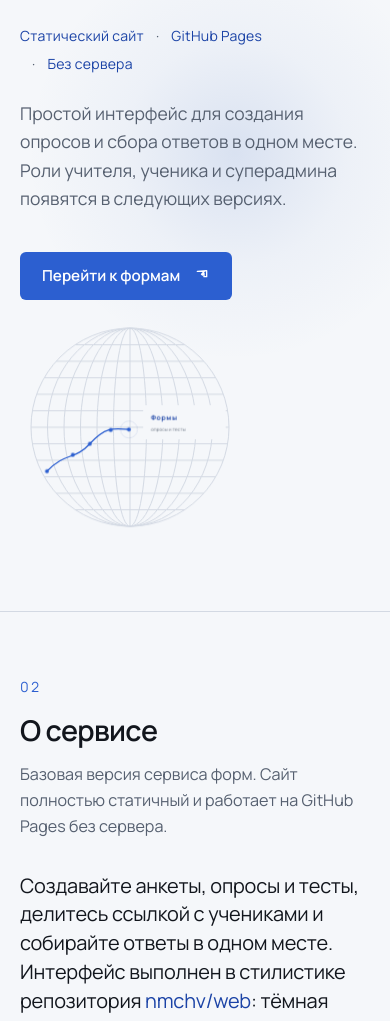
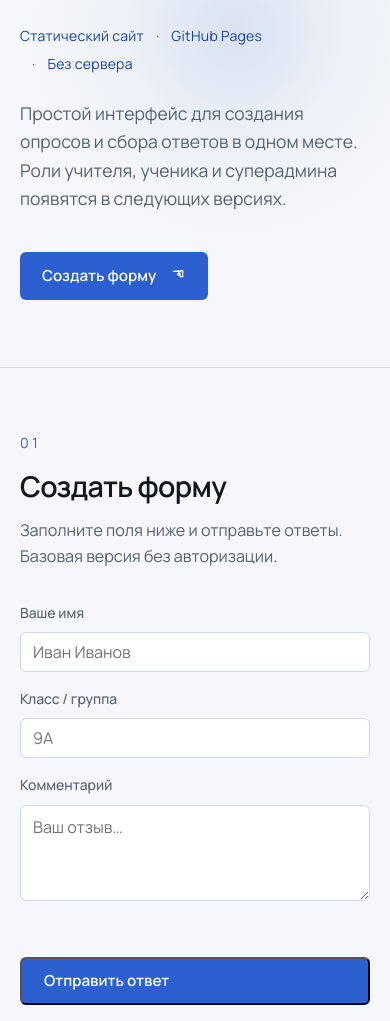
Before and after one commit to nmchv/forms, an Astro site: page / in a window 390 px wide. Shown: the part 365-1386 px from the top of the page. Built offline with nearby package versions, Linux system fonts and the light colour scheme; Astro itself is replaced by a stand-in of ours.

Commit message:
feat: обновить шапку, приветственный блок и подвал
- Шапка: навигация «Главная», «Создать», «Основной сайт», «Личный кабинет»
- Приветственный блок без глобуса (SVG удалён), новый Hero
- Раздел «Создать» с демо-формой (id=create)
- Подвал с брендом, навигацией и копирайтом

```diff
--- a/src/components/Footer.astro
+++ b/src/components/Footer.astro
@@ -3,7 +3,23 @@ interface Props {}
 ---
 <footer class="site-footer">
   <div class="container">
-    <p>© 2026 Сервис форм. Статический сайт на GitHub Pages.</p>
-    <p>Стилистика по мотивам <a href="https://github.com/nmchv/web">nmchv/web</a>.</p>
+    <div class="footer-grid">
+      <div class="footer-brand">
+        <svg class="brand-mark" viewBox="0 0 24 24" aria-hidden="true" focusable="false">
+          <path d="M4 20 L12 3 L20 20 M7.2 14.5 H16.8" fill="none" stroke="currentColor" stroke-width="2" stroke-linecap="square" />
+        </svg>
+        <span class="brand-name">Формы</span>
+      </div>
+      <nav class="footer-nav" aria-label="Подвал навигация">
+        <a href="#top">Главная</a>
+        <a href="#create">Создать</a>
+        <a href="#cabinet">Личный кабинет</a>
+        <a href="#contacts">Контакты</a>
+      </nav>
+      <div class="footer-copy">
+        <p>© 2026 Сервис форм. Статический сайт на GitHub Pages.</p>
+        <p>Стилистика по мотивам <a href="https://github.com/nmchv/web">nmchv/web</a>.</p>
+      </div>
+    </div>
   </div>
 </footer>
--- a/src/components/Header.astro
+++ b/src/components/Header.astro
@@ -13,9 +13,9 @@ interface Props {}
     <div class="header-actions">
       <nav class="nav" aria-label="Основная навигация">
         <a href="#top" data-nav="home">Главная</a>
-        <a href="#forms" data-nav="forms">Формы</a>
-        <a href="#about" data-nav="about">О сервисе</a>
-        <a href="#contacts" data-nav="contacts">Контакты</a>
+        <a href="#create" data-nav="create">Создать</a>
+        <a href="https://nmchv.ru" target="_blank" rel="noopener noreferrer" data-nav="main">Основной сайт</a>
+        <a href="#cabinet" data-nav="cabinet">Личный кабинет</a>
       </nav>
       <ThemeToggle lang="ru" />
     </div>
--- a/src/components/Hero.astro
+++ b/src/components/Hero.astro
@@ -1,5 +1,4 @@
 ---
-import HeroArt from './HeroArt.astro';
 interface Props {}
 ---
 <section class="hero" id="top" aria-labelledby="hero-title">
@@ -14,15 +13,12 @@ interface Props {}
         <li>Без сервера</li>
       </ul>
       <p class="lead" data-reveal style="--d:300ms">Простой интерфейс для создания опросов и сбора ответов в одном месте. Роли учителя, ученика и суперадмина появятся в следующих версиях.</p>
-      <a href="#forms" class="btn" data-reveal style="--d:400ms">
-        Перейти к формам
+      <a href="#create" class="btn" data-reveal style="--d:400ms">
+        Создать форму
         <svg viewBox="0 0 24 24" aria-hidden="true" focusable="false">
           <path d="M5 5h10.58l-4.29 4.3 1.41 1.42L15 7.83V13h4V4z" fill="none" stroke="currentColor" stroke-width="2" stroke-linecap="round" stroke-linejoin="round" />
         </svg>
       </a>
     </div>
-    <div data-reveal style="--d:200ms">
-      <HeroArt />
-    </div>
   </div>
 </section>
--- a/src/pages/index.astro
+++ b/src/pages/index.astro
@@ -5,6 +5,31 @@ import FormsList from '../components/FormsList.astro';
 ---
 <Layout>
   <Hero />
+
+  <section id="create" class="section">
+    <div class="container">
+      <div class="section-head" data-reveal style="--d:60ms">
+        <span class="section-index">01</span>
+        <h2>Создать форму</h2>
+        <p>Заполните поля ниже и отправьте ответы. Базовая версия без авторизации.</p>
+      </div>
+      <div class="demo-form" data-reveal style="--d:140ms">
+        <div class="field">
+          <label class="field-label">Ваше имя</label>
+          <input type="text" name="name" required class="field-input" placeholder="Иван Иванов" />
+        </div>
+        <div class="field">
+          <label class="field-label">Класс / группа</label>
+          <input type="text" name="group" class="field-input" placeholder="9А" />
+        </div>
+        <div class="field">
+          <label class="field-label">Комментарий</label>
+          <textarea name="comment" rows="3" class="field-input" placeholder="Ваш отзыв…"></textarea>
+        </div>
+        <button type="submit" class="btn">Отправить ответ</button>
+      </div>
+    </div>
+  </section>
 
   <section id="about" class="section">
     <div class="container">
@@ -19,8 +44,6 @@ import FormsList from '../components/FormsList.astro';
       </div>
     </div>
   </section>
-
-  <FormsList />
 
   <section id="contacts" class="section">
     <div class="container">
--- a/src/styles/global.css
+++ b/src/styles/global.css
@@ -377,6 +377,24 @@ textarea.field-input { height: auto; min-height: 96px; padding: 10px 12px; resiz
 .site-footer { border-top: 1px solid var(--color-border); padding-block: 40px; color: var(--color-text-secondary); font-size: var(--fs-small); }
 .site-footer .container { display: flex; flex-wrap: wrap; justify-content: space-between; align-items: center; gap: 16px 32px; }
 
+.footer-grid { display: grid; grid-template-columns: 1fr auto 1fr; align-items: center; gap: 24px 40px; }
+.footer-brand { display: flex; align-items: center; gap: 10px; }
+.footer-brand .brand-name { font-weight: 600; letter-spacing: 0.01em; }
+.footer-nav { display: flex; flex-wrap: wrap; gap: 4px 24px; }
+.footer-nav a { display: inline-flex; align-items: center; min-height: 44px; color: var(--color-text-secondary); transition: color 0.25s var(--ease); }
+.footer-nav a:hover { color: var(--color-text-primary); }
+.footer-copy { color: var(--color-text-secondary); font-size: var(--fs-small); text-align: right; }
+.footer-copy p { margin: 0 0 6px; }
+.footer-copy a { color: var(--color-accent-hover); }
+.footer-copy a:hover { color: var(--color-accent); }
+
+@media (max-width: 700px) {
+  .footer-grid { grid-template-columns: 1fr; text-align: center; gap: 20px; }
+  .footer-brand { justify-content: center; }
+  .footer-nav { justify-content: center; }
+  .footer-copy { text-align: center; }
+}
+
 /* ---------- Reveal ---------- */
 .js [data-reveal] {
   opacity: 0.22;
```
